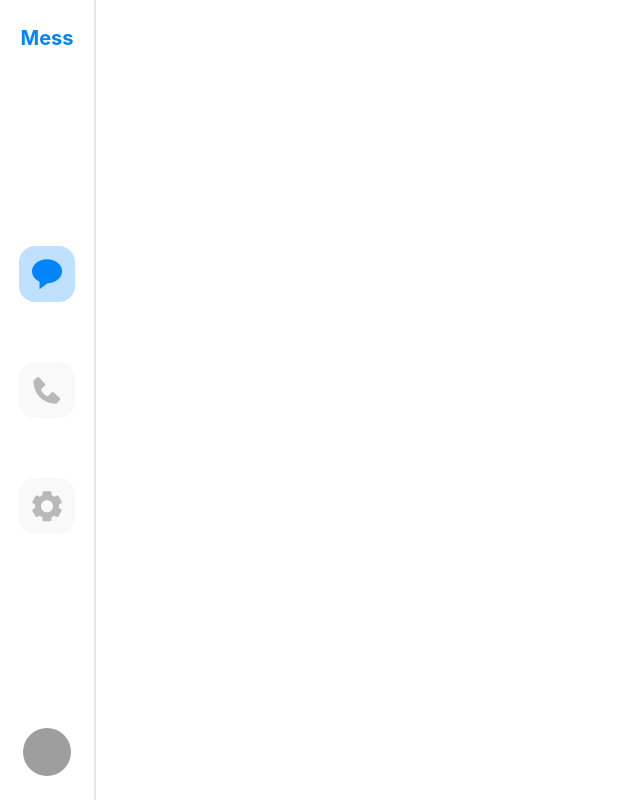
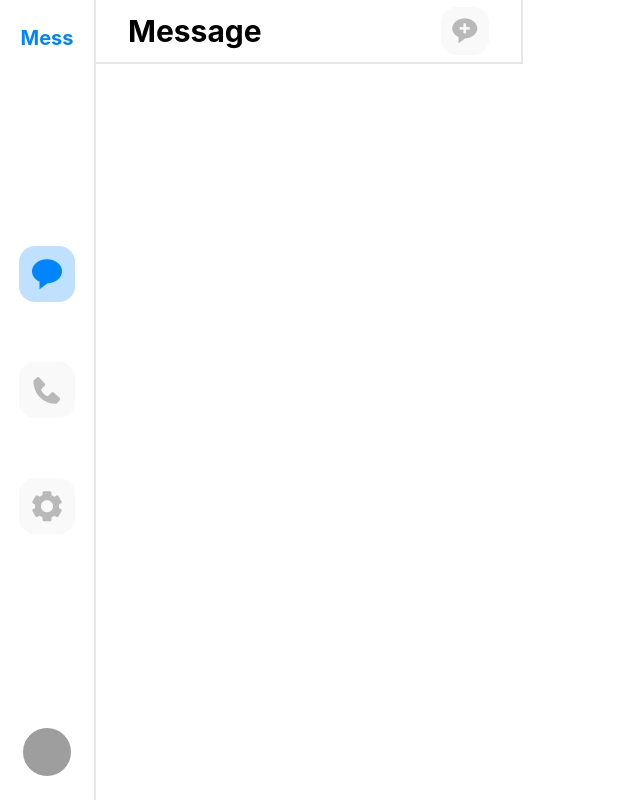
Before and after one commit to dhincal/Mesn-App, a Next.js app: page / in a window 1280 px wide. Shown: the whole page, without its empty margins (0-640 px from the left). Built offline with nearby package versions, Linux system fonts and the light colour scheme; grey boxes are pictures that could not be loaded.

Commit message:
Apply Choose-Message Top-end Style

```diff
--- a/pages/index.js
+++ b/pages/index.js
@@ -19,6 +19,13 @@ export default function Home() {
         </div>
         <Image src="/../public/adem_ilter.jpg" className="rounded-full"width={48} height={48} />
       </div>
+      <div className="message-select w-1/3">
+        <div className="flex flex-row justify-between items-center px-8 h-16 border-b-2 border-r-2">
+          <h1 className="font-bold text-3xl">Message</h1>
+          <a className="not-active flex w-12 h-12 rounded-2xl text-3xl items-center justify-center p-4"><i class='bx bxs-message-rounded-add opacity-25'></i></a>
+        </div>
+      </div>
+
     </div>
 
     </div>
--- a/styles/globals.css
+++ b/styles/globals.css
@@ -20,6 +20,9 @@ a {
   padding: 0;
   left: 0;
   top: 0;
+  font-family: -apple-system, BlinkMacSystemFont, Segoe UI, Roboto, Oxygen,
+  Ubuntu, Cantarell, Fira Sans, Droid Sans, Helvetica Neue, sans-serif;
+
 }
 
 .active {
```
